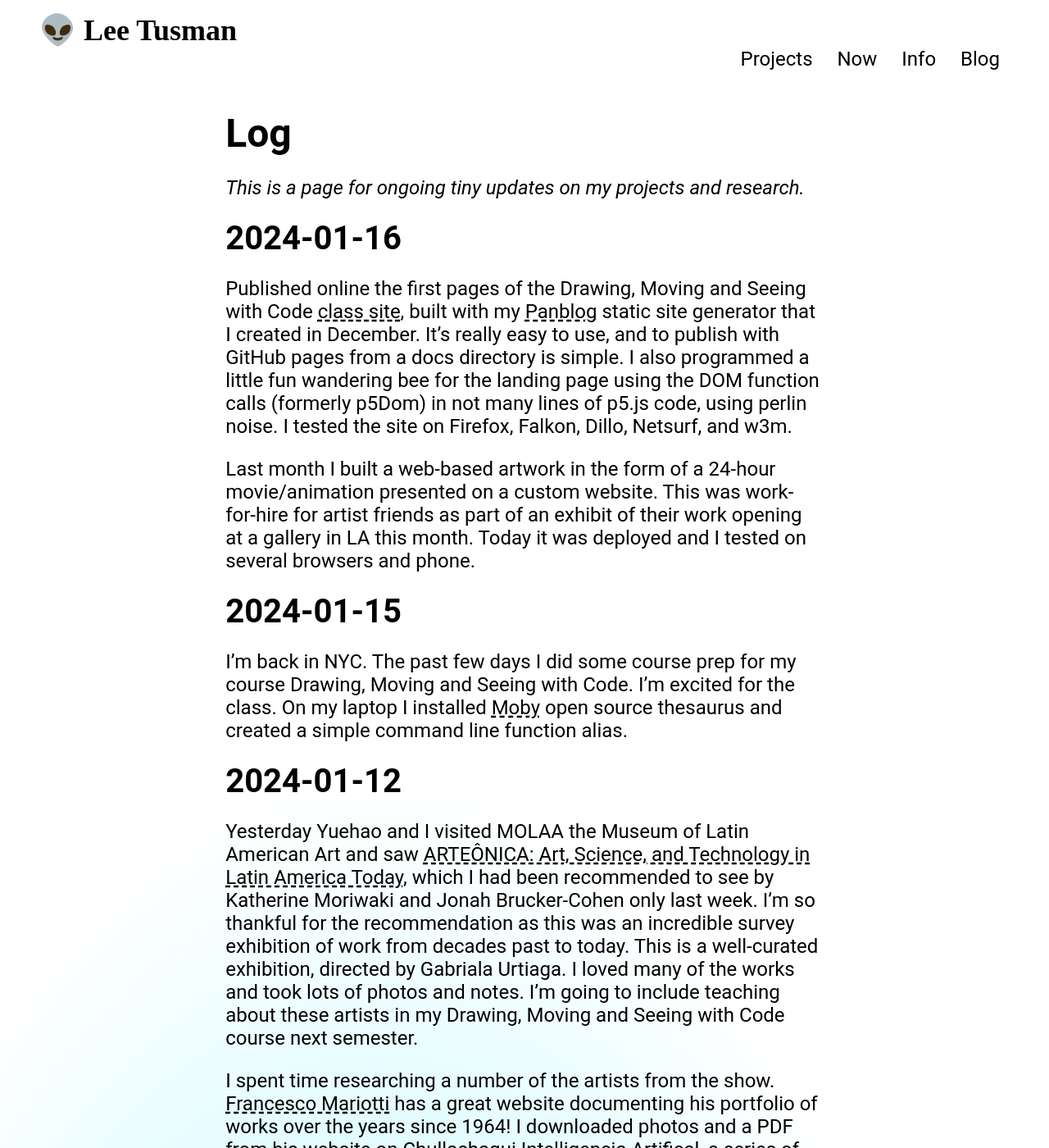
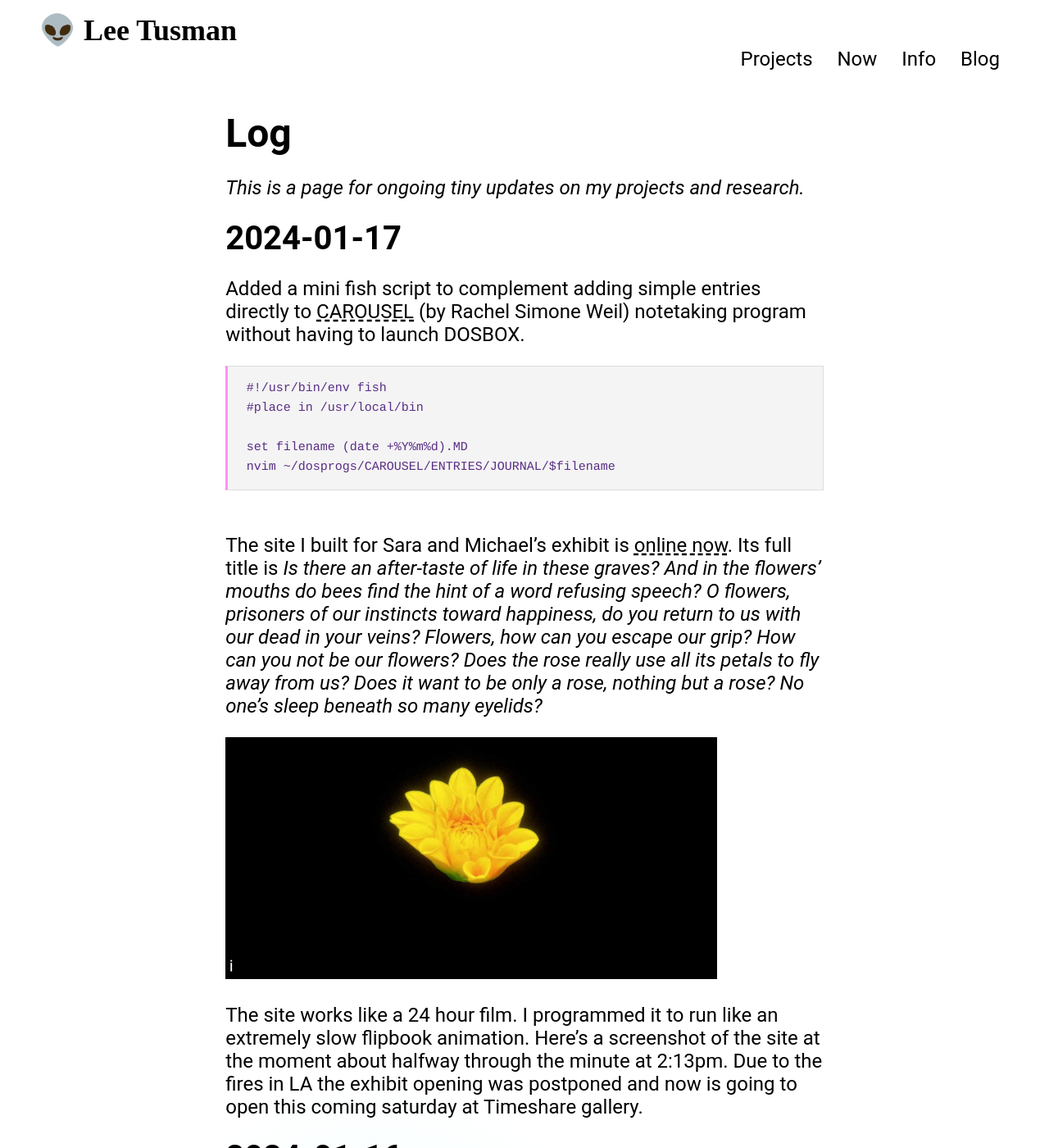
Before and after one commit to lee2sman/nosebook, a Jekyll site: the page built from log.md, in a window 1280 px wide and 1400 px high. Shown: the whole window at 82% size. Built offline with Jekyll 4.4.1, drawn with Linux system fonts in a browser that asks for light colours; some web fonts are replaced; some of the changed text lies outside the part shown.

Commit message:
updated log

````diff
--- a/log.md
+++ b/log.md
@@ -8,9 +8,31 @@ permalink: /log/
 
 *This is a page for ongoing tiny updates on my projects and research.*
 
+## 2024-01-17
+
+Added a mini fish script to complement adding simple entries directly to [CAROUSEL](https://partytimehexcellent.itch.io/carousel) (by Rachel Simone Weil) notetaking program without having to launch DOSBOX.
+
+```fish
+#!/usr/bin/env fish
+#place in /usr/local/bin
+
+set filename (date +%Y%m%d).MD
+nvim ~/dosprogs/CAROUSEL/ENTRIES/JOURNAL/$filename
+```
+
+The site I built for Sara and Michael's exhibit is [online now](https://isthereanaftertasteoflifeinthesegraves.com/). Its full title is *Is there an after-taste of life in these graves? And in the flowers’ mouths do bees find the hint of a word refusing speech? O flowers, prisoners of our instincts toward happiness, do you return to us with our dead in your veins? Flowers, how can you escape our grip? How can you not be our flowers? Does the rose really use all its petals to fly away from us? Does it want to be only a rose, nothing but a rose? No one’s sleep beneath so many eyelids?*
+
+
+![Screenshot of the Is There an Aftertaste of Life... 24 hour animation website at 14:15:32]({{"/images/log/flower-clock.jpg" | absolute_url}})
+
+The site works like a 24 hour film. I programmed it to run like an extremely slow flipbook animation. Here's a screenshot of the site at the moment about halfway through the minute at 2:13pm. Due to the fires in LA the exhibit opening was postponed and now is going to open this coming saturday at Timeshare gallery.
+
 ## 2024-01-16
 
-Published online the first pages of the Drawing, Moving and Seeing with Code [class site](https://leetusman.com/dmsc_spring2025/), built with my [Panblog](https://tildegit.org/exquisitecorp/panblog) static site generator that I created in December. It's really easy to use, and to publish with GitHub pages from a docs directory is simple. I also programmed a little fun wandering bee for the landing page using the DOM function calls (formerly p5Dom) in not many lines of p5.js code, using perlin noise. I tested the site on Firefox, Falkon, Dillo, Netsurf, and w3m.
+Published online the first pages of the Drawing, Moving and Seeing with Code [class site](https://leetusman.com/dmsc_spring2025/), built with my [Panblog](https://tildegit.org/exquisitecorp/panblog) static site generator that I created in December. It's really easy to use, and to publish with GitHub pages from a docs directory is simple. I also programmed a little fun wandering bee for the landing page using the DOM function calls (formerly p5dom) in not many lines of p5.js code, using perlin noise. I tested the site on Firefox, Falkon, Dillo, Netsurf, and w3m.
+
+![Drawing, Moving and Seeing with Code screenshot WIP]({{"/images/log/dmsc.jpg" | absolute_url}})
+*Screenshot of initial build of Drawing, Moving and Seeing with Code website. This is a still, the bee is animated through p5.js.*
 
 Last month I built a web-based artwork in the form of a 24-hour movie/animation presented on a custom website. This was work-for-hire for artist friends as part of an exhibit of their work opening at a gallery in LA this month. Today it was deployed and I tested on several browsers and phone.
 
````
Also changed, not shown: images/log/dmsc.jpg (added), images/log/flower-clock.jpg (added), images/log/head-lines.jpg (added), images/log/heads-wild.jpg (added).
